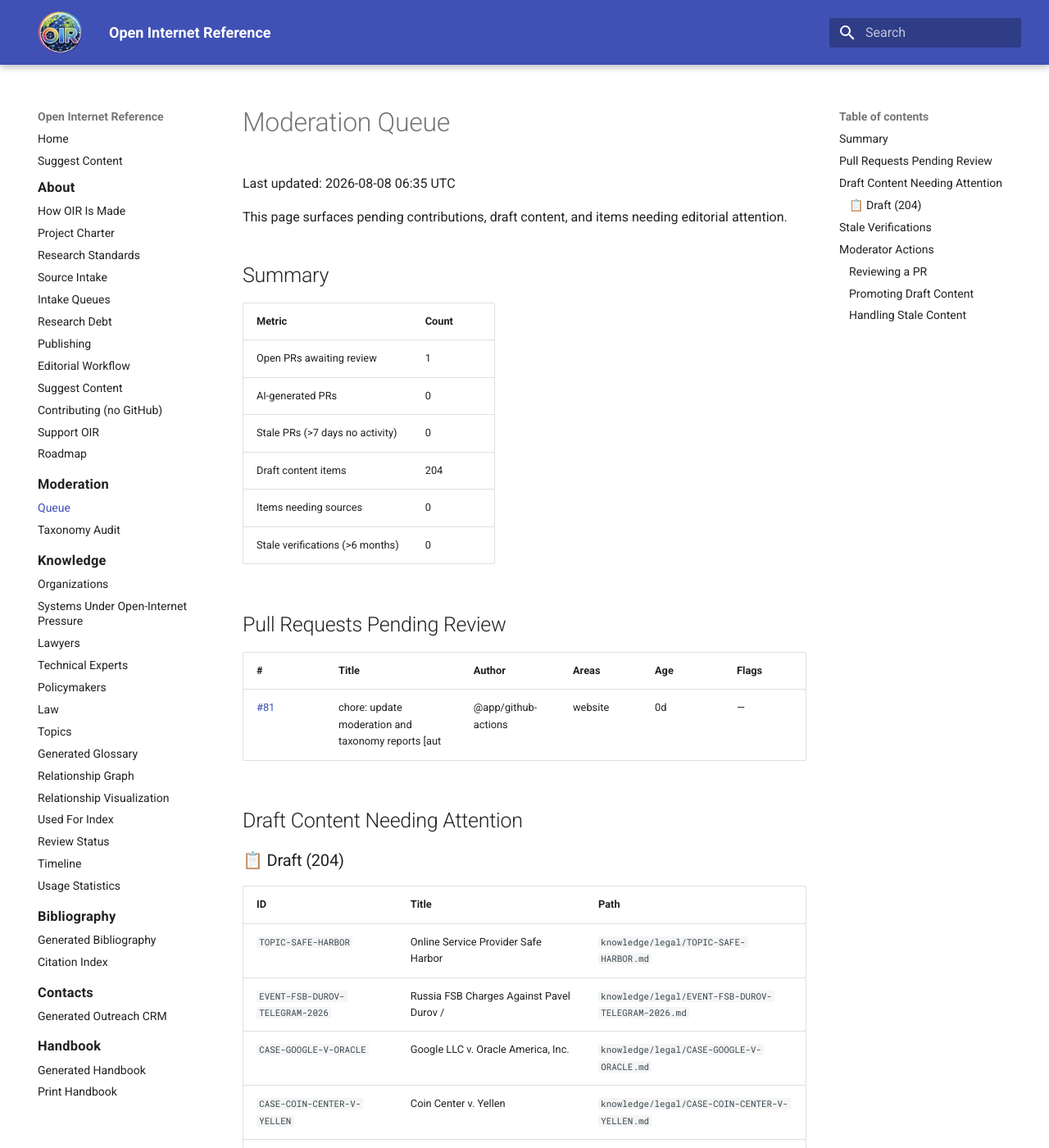
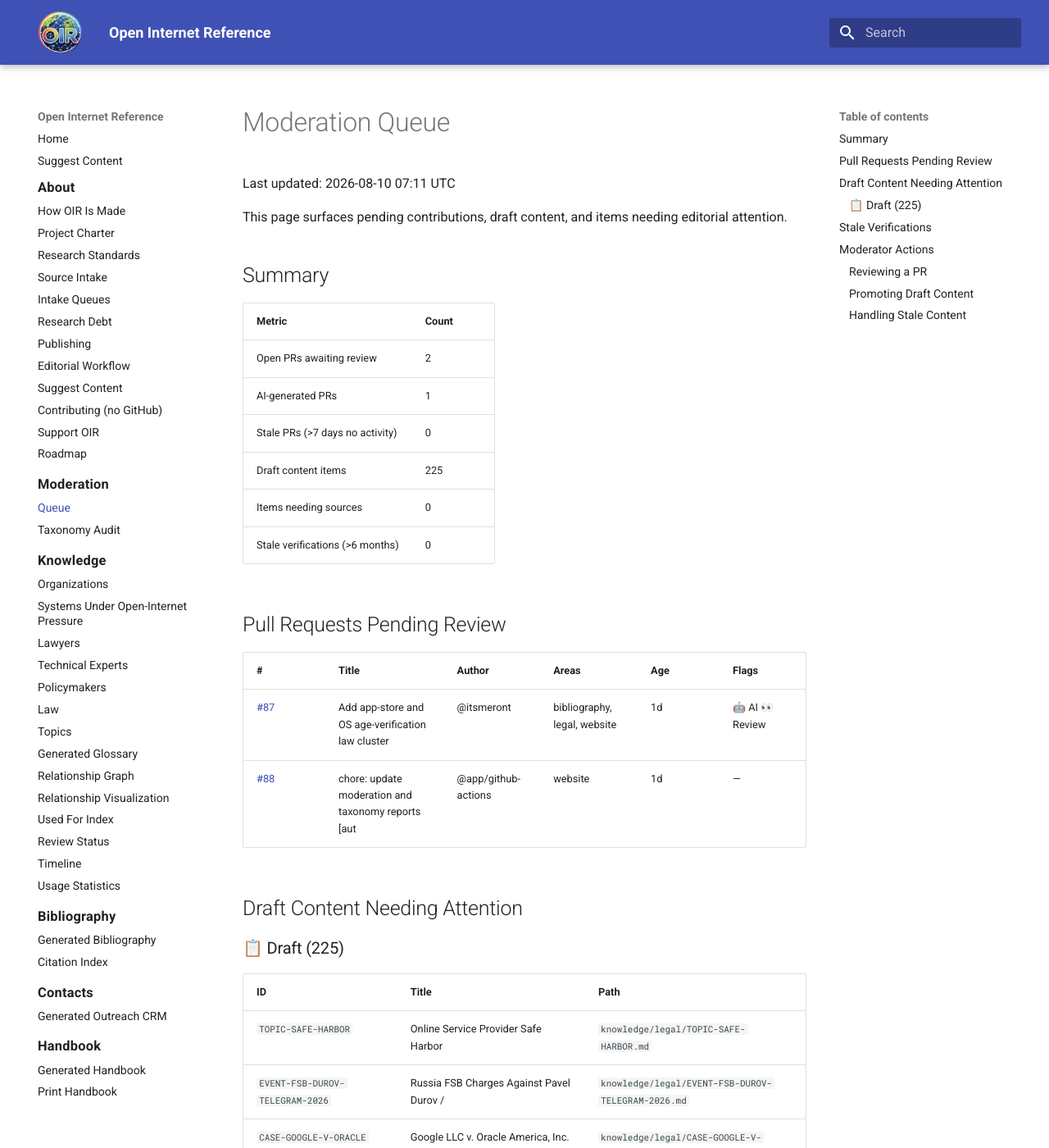
Before and after one commit to itsmeront/open-internet-reference, an MkDocs documentation site: the page built from website/generated/moderation.md, in a window 1280 px wide and 1400 px high. Shown: the whole window at 82% size. Built offline with MkDocs 1.6.1 and Material for MkDocs 9.7.7, drawn with Linux system fonts in a browser that asks for light colours; some of the changed text lies outside the part shown.

Commit message:
chore: update moderation and taxonomy reports [automated]

```diff
--- a/website/generated/moderation.md
+++ b/website/generated/moderation.md
@@ -1,6 +1,6 @@
 # Moderation Queue
 
-Last updated: 2026-08-08 06:35 UTC
+Last updated: 2026-08-10 07:11 UTC
 
 This page surfaces pending contributions, draft content, and items needing editorial attention.
 
@@ -8,10 +8,10 @@ This page surfaces pending contributions, draft content, and items needing edito
 
 | Metric | Count |
 |--------|-------|
-| Open PRs awaiting review | 1 |
-| AI-generated PRs | 0 |
+| Open PRs awaiting review | 2 |
+| AI-generated PRs | 1 |
 | Stale PRs (>7 days no activity) | 0 |
-| Draft content items | 204 |
+| Draft content items | 225 |
 | Items needing sources | 0 |
 | Stale verifications (>6 months) | 0 |
 
@@ -19,11 +19,12 @@ This page surfaces pending contributions, draft content, and items needing edito
 
 | # | Title | Author | Areas | Age | Flags |
 |---|-------|--------|-------|-----|-------|
-| [#81](https://github.com/itsmeront/open-internet-reference/pull/81) | chore: update moderation and taxonomy reports [aut | @app/github-actions | website | 0d | — |
+| [#87](https://github.com/itsmeront/open-internet-reference/pull/87) | Add app-store and OS age-verification law cluster | @itsmeront | bibliography, legal, website | 1d | 🤖 AI 👀 Review |
+| [#88](https://github.com/itsmeront/open-internet-reference/pull/88) | chore: update moderation and taxonomy reports [aut | @app/github-actions | website | 1d | — |
 
 ## Draft Content Needing Attention
 
-### 📋 Draft (204)
+### 📋 Draft (225)
 
 | ID | Title | Path |
 |---|-------|------|
```
Also changed, not shown: other parts of website/generated/moderation.md (+1 -1 lines), website/generated/taxonomy-audit.md (+35 -34 lines), 2 other files.
